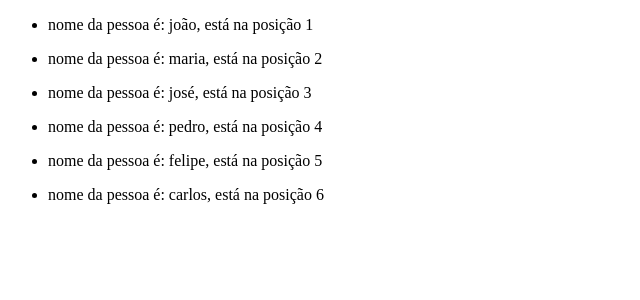
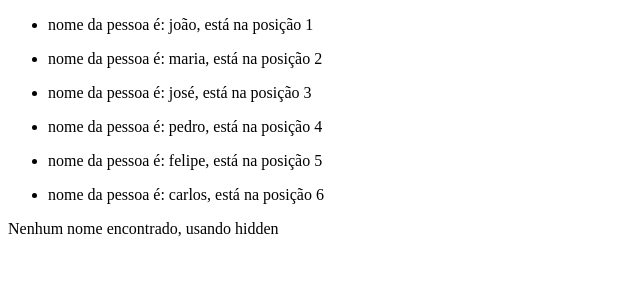
Before and after one commit to leonamfx/Angular, an Angular app: page / in a window 1280 px wide. Shown: the top 300 px of the page, without its empty margins (0-640 px from the left). Built offline with nearby package versions, Linux system fonts and the light colour scheme.

Commit message:
Exemplo 3

```diff
--- a/src/app/app.component.html
+++ b/src/app/app.component.html
@@ -12,3 +12,5 @@
     nome da pessoa é: {{nome}}, está na posição {{i + 1}}
   </li>
 </ul>
+<p *ngIf = "nomes.lenght == 0"> Nenhum nome encontrado, usando *ngIF</p>
+<p [hidden] = "nomes.lenght > 0" > Nenhum nome encontrado, usando hidden</p>
```
